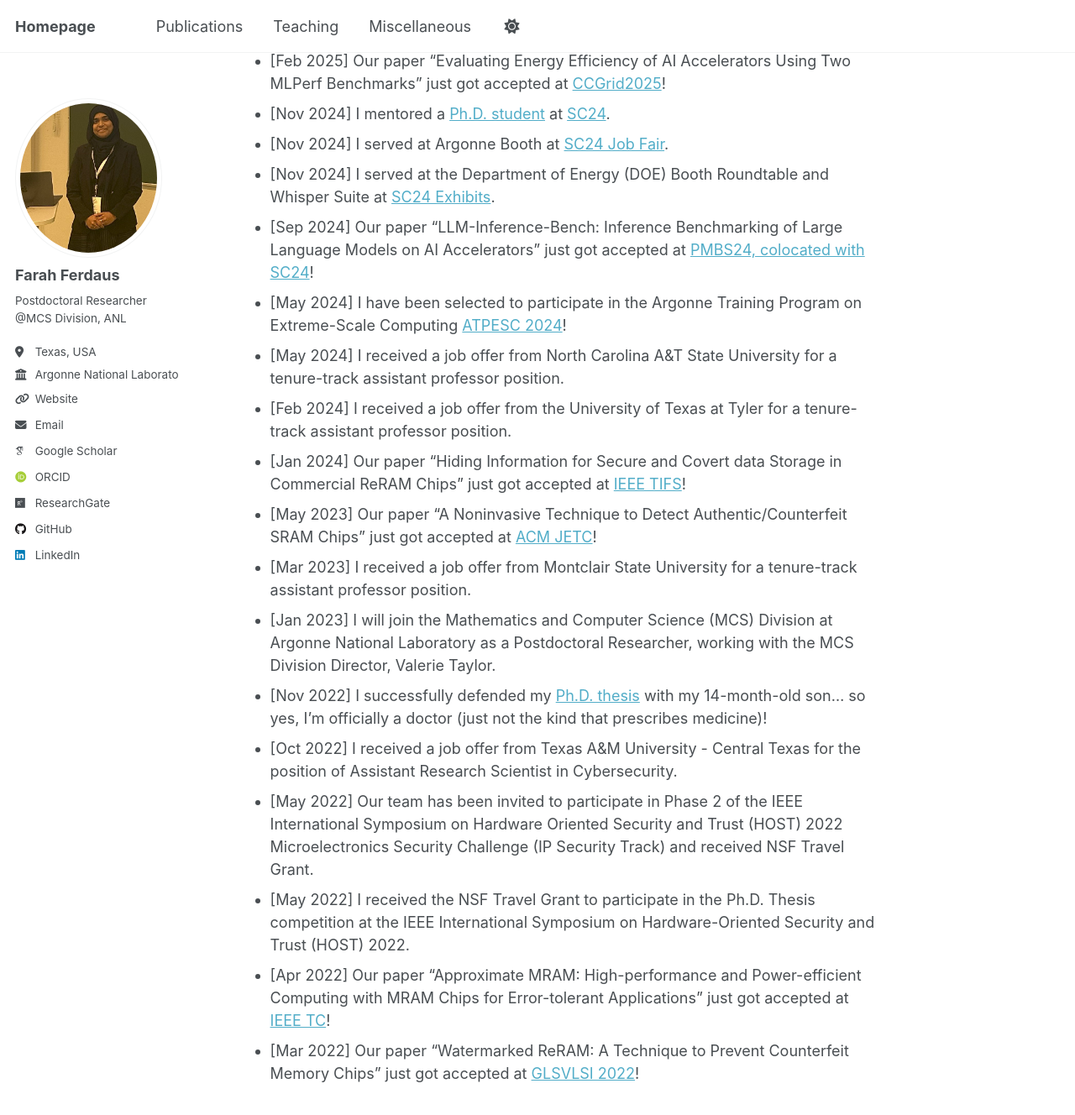
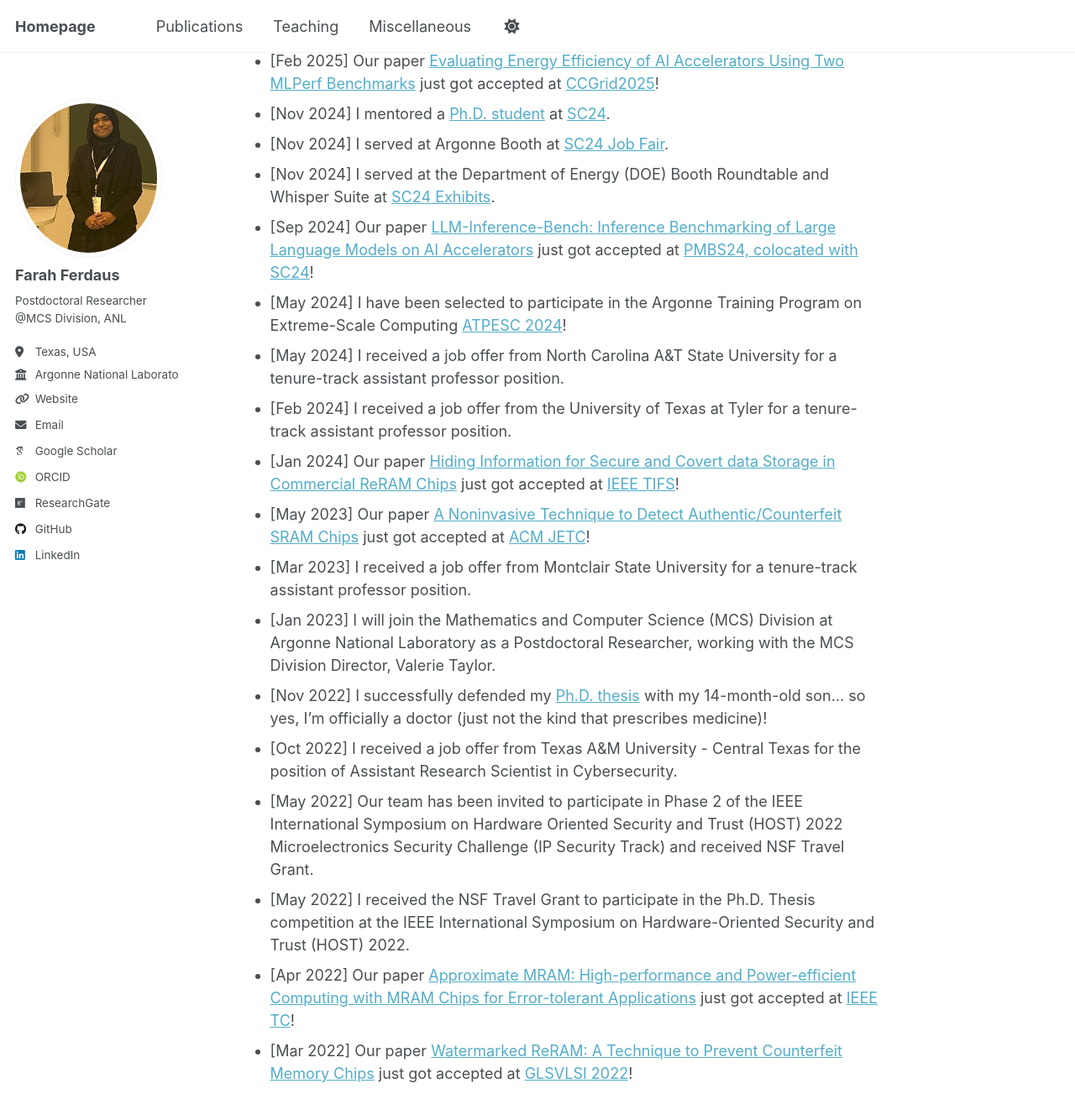
Before and after one commit to fferdaus/fferdaus.github.io, a Jekyll site: the page built from _pages/about.md, in a window 1280 px wide and 1400 px high, scrolled down 1615 px. Shown: the top 1328 px of the window at 84% size. Built offline with Jekyll 4.4.1, drawn with Linux system fonts in a browser that asks for light colours; some web fonts are replaced; part of the change alters nothing that is shown.

```diff
--- a/_pages/about.md
+++ b/_pages/about.md
@@ -57,21 +57,21 @@ She has published numerous scientific articles, including journal articles, conf
 
 ## News
 - [Jun 2025] I will join the Department of Electrical and Computer Engineering at Lamar University as a tenure-track assistant professor in Fall'25.
-- [Feb 2025] Our paper "Evaluating Energy Efficiency of AI Accelerators Using Two MLPerf Benchmarks" just got accepted at [CCGrid2025](https://site.uit.no/ccgrid2025/)!
+- [Feb 2025] Our paper [Evaluating Energy Efficiency of AI Accelerators Using Two MLPerf Benchmarks](https://ieeexplore.ieee.org/abstract/document/11044796) just got accepted at [CCGrid2025](https://site.uit.no/ccgrid2025/)!
 - [Nov 2024] I mentored a [Ph.D. student](https://www.linkedin.com/feed/update/urn:li:activity:7266566474553528321/) at [SC24](https://sc24.supercomputing.org/).
 - [Nov 2024] I served at Argonne Booth at [SC24 Job Fair](https://sc24.supercomputing.org/program/job-fair/).
 - [Nov 2024] I served at the Department of Energy (DOE) Booth Roundtable and Whisper Suite at [SC24 Exhibits](https://hallerickson.ungerboeck.com/prod/app85.cshtml?aat=peuh5vlO6ZHi%2b47qjYZa18Xc2wJidCmeJEqz3QTdp0w%3d).
-- [Sep 2024] Our paper "LLM-Inference-Bench: Inference Benchmarking of Large Language Models on AI Accelerators" just got accepted at [PMBS24, colocated with SC24](https://sc24.conference-program.com/session/?sess=sess748)!
+- [Sep 2024] Our paper [LLM-Inference-Bench: Inference Benchmarking of Large Language Models on AI Accelerators](https://ieeexplore.ieee.org/abstract/document/10820566) just got accepted at [PMBS24, colocated with SC24](https://sc24.conference-program.com/session/?sess=sess748)!
 - [May 2024] I have been selected to participate in the Argonne Training Program on Extreme-Scale Computing [ATPESC 2024](https://extremecomputingtraining.anl.gov/)!
 - [May 2024] I received a job offer from North Carolina A&T State University for a tenure-track assistant professor position.
 - [Feb 2024] I received a job offer from the University of Texas at Tyler for a tenure-track assistant professor position.
-- [Jan 2024] Our paper "Hiding Information for Secure and Covert data Storage in Commercial ReRAM Chips" just got accepted at [IEEE TIFS](https://ieeexplore.ieee.org/xpl/RecentIssue.jsp?punumber=10206)!
-- [May 2023] Our paper "A Noninvasive Technique to Detect Authentic/Counterfeit SRAM Chips" just got accepted at [ACM JETC](https://dl.acm.org/journal/jetc)!
+- [Jan 2024] Our paper [Hiding Information for Secure and Covert data Storage in Commercial ReRAM Chips](https://ieeexplore.ieee.org/abstract/document/10436085) just got accepted at [IEEE TIFS](https://ieeexplore.ieee.org/xpl/RecentIssue.jsp?punumber=10206)!
+- [May 2023] Our paper [A Noninvasive Technique to Detect Authentic/Counterfeit SRAM Chips](https://dl.acm.org/doi/abs/10.1145/3597024) just got accepted at [ACM JETC](https://dl.acm.org/journal/jetc)!
 - [Mar 2023] I received a job offer from Montclair State University for a tenure-track assistant professor position.
 - [Jan 2023] I will join the Mathematics and Computer Science (MCS) Division at Argonne National Laboratory as a Postdoctoral Researcher, working with the MCS Division Director, Valerie Taylor.
 - [Nov 2022] I successfully defended my [Ph.D. thesis](https://digitalcommons.fiu.edu/etd/5220/) with my 14-month-old son... so yes, I’m officially a doctor (just not the kind that prescribes medicine)!
 - [Oct 2022] I received a job offer from Texas A&M University - Central Texas for the position of Assistant Research Scientist in Cybersecurity.
 - [May 2022] Our team has been invited to participate in Phase 2 of the IEEE International Symposium on Hardware Oriented Security and Trust (HOST) 2022 Microelectronics Security Challenge (IP Security Track) and received NSF Travel Grant.
 - [May 2022] I received the NSF Travel Grant to participate in the Ph.D. Thesis competition at the IEEE International Symposium on Hardware-Oriented Security and Trust (HOST) 2022.
-- [Apr 2022] Our paper "Approximate MRAM: High-performance and Power-efficient Computing with MRAM Chips for Error-tolerant Applications" just got accepted at [IEEE TC](https://ieeexplore.ieee.org/abstract/document/10574467)!
-- [Mar 2022] Our paper "Watermarked ReRAM: A Technique to Prevent Counterfeit Memory Chips" just got accepted at [GLSVLSI 2022](https://glsvlsi.org/archive/glsvlsi22/index.html)!
+- [Apr 2022] Our paper [Approximate MRAM: High-performance and Power-efficient Computing with MRAM Chips for Error-tolerant Applications](https://ieeexplore.ieee.org/abstract/document/9774950) just got accepted at [IEEE TC](https://ieeexplore.ieee.org/abstract/document/10574467)!
+- [Mar 2022] Our paper [Watermarked ReRAM: A Technique to Prevent Counterfeit Memory Chips](https://dl.acm.org/doi/abs/10.1145/3526241.3530341) just got accepted at [GLSVLSI 2022](https://glsvlsi.org/archive/glsvlsi22/index.html)!
```
